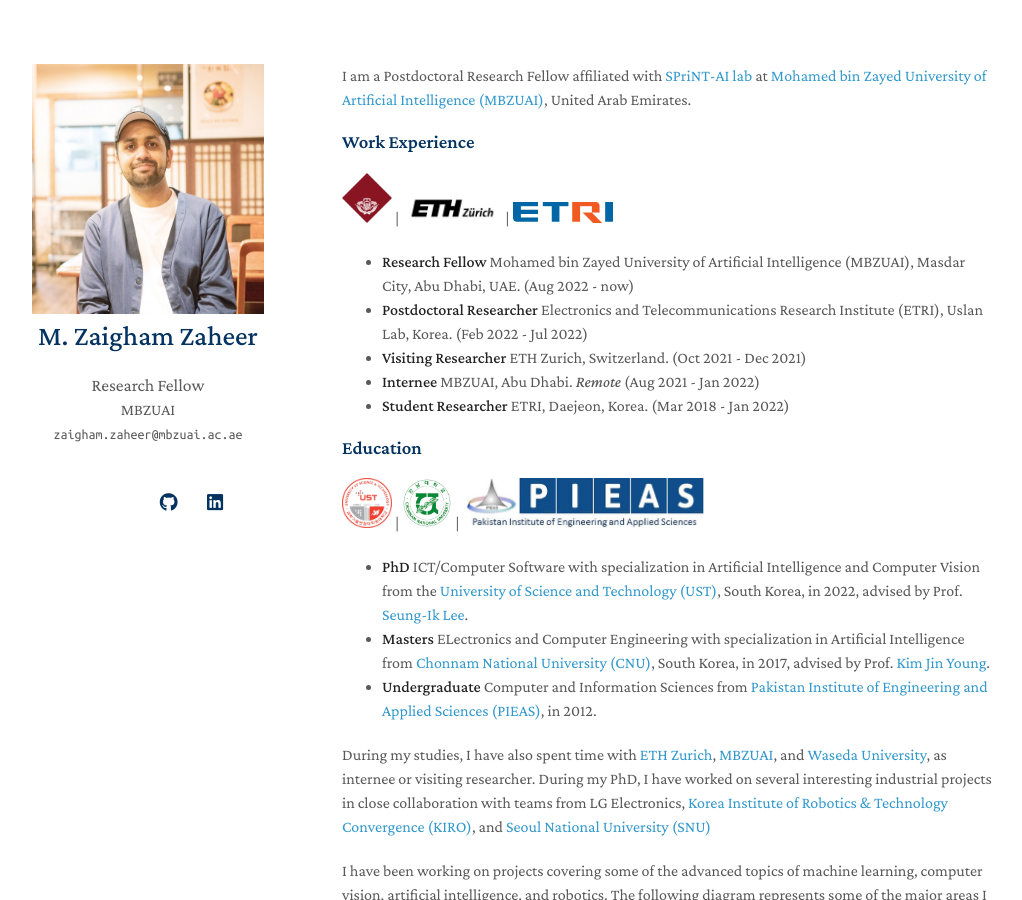
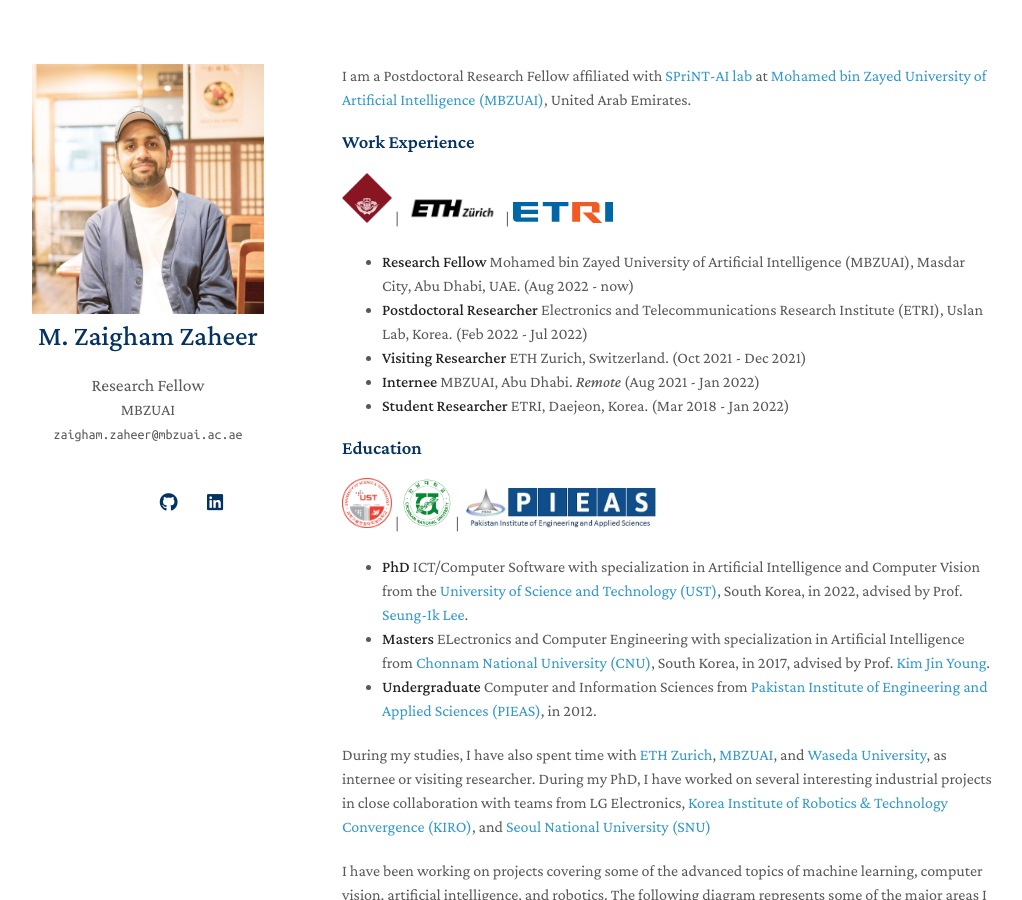
Before and after one commit to ZaighamZ/ZaighamZ.github.io, a Jekyll site: the page built from index.md, in a window 1280 px wide and 900 px high. Shown: the whole window, without its empty margins (128-1150 px from the left). Built offline with Jekyll 4.4.1, drawn with Linux system fonts in a browser that asks for light colours; nearby versions of some CDN libraries; a style sheet for code colours, icons or effects is not loaded.

Commit message:
Update index.md

```diff
--- a/index.md
+++ b/index.md
@@ -23,7 +23,7 @@ I am a Postdoctoral Research Fellow affiliated with [SPriNT-AI lab](https://www.
 ### Education
 <img src="/assets/img/logos/ust_logo.jpg" width="50"> |
 <img src="/assets/img/logos/Chonnam_uni_logo.gif" width="50"> |
-<img src="/assets/img/logos/pieas_logo.jfif" height="50">
+<img src="/assets/img/logos/pieas_logo.jfif" height="40">
 
 
 - **PhD** ICT/Computer Software with specialization in Artificial Intelligence and Computer Vision from the [University of Science and Technology (UST)](www.ust.ac.kr/){:target="_blank"}, South Korea, in 2022, advised by Prof. [Seung-Ik Lee](https://sites.google.com/view/cvml-ust/professor?authuser=0/){:target="_blank"}.
```
